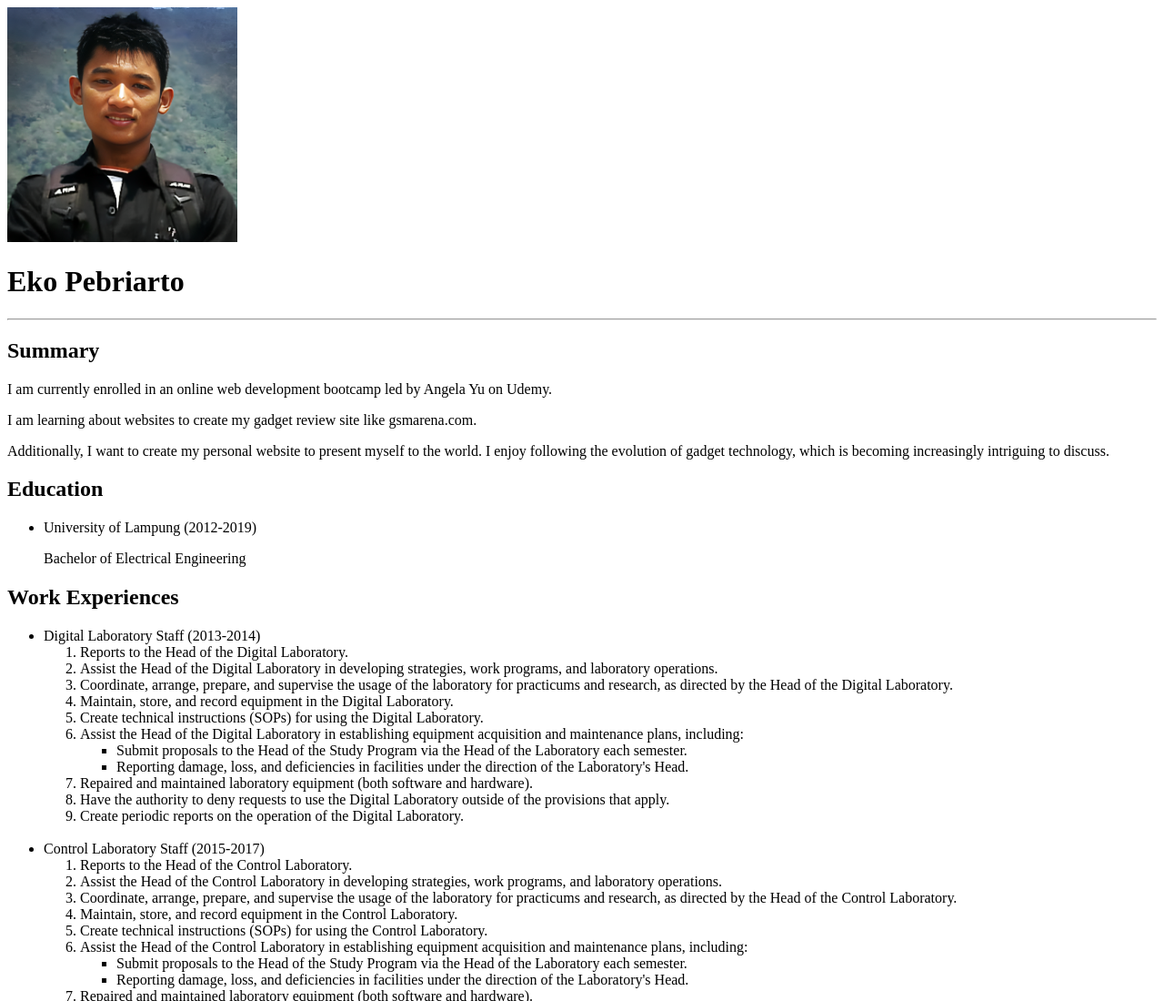
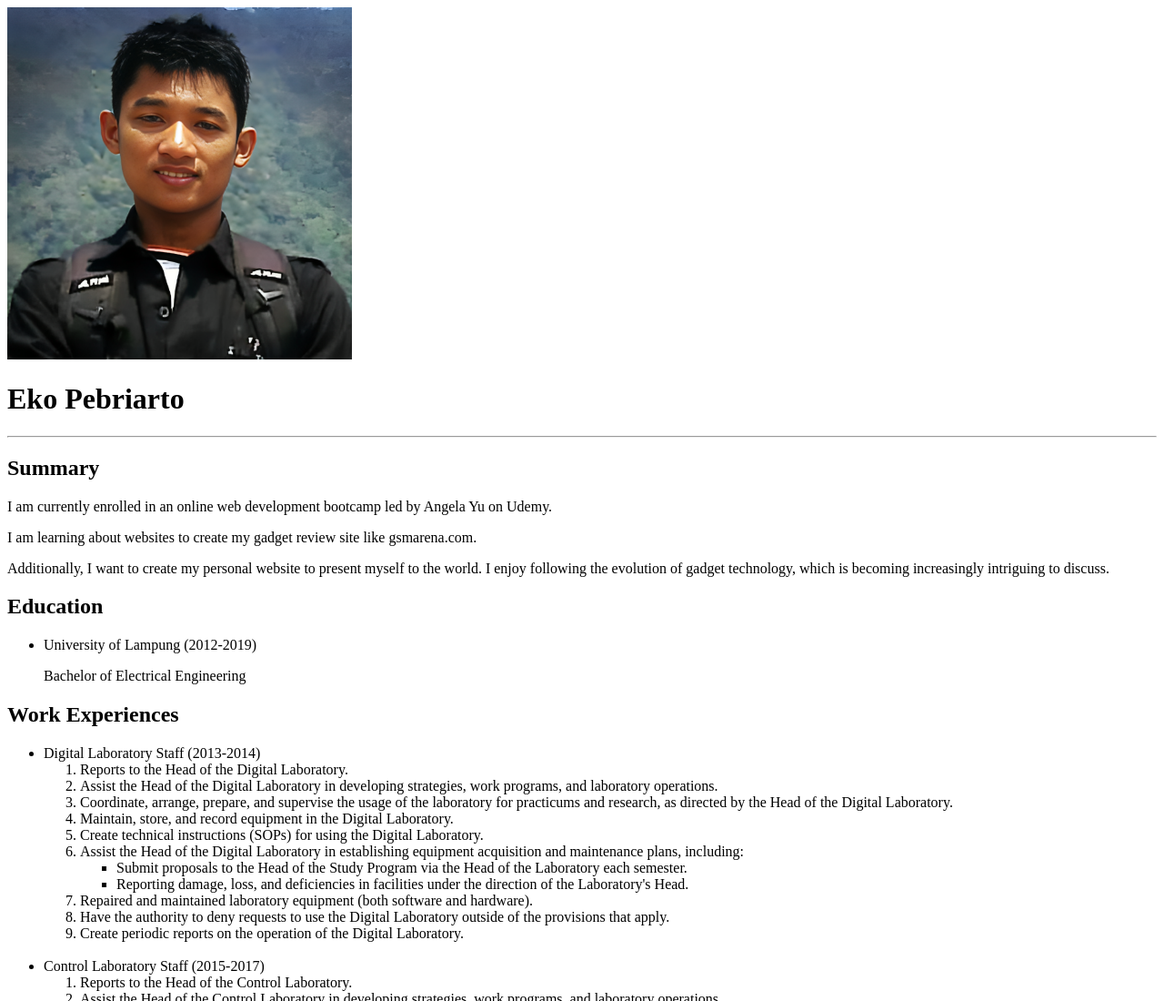
Before and after one commit to pebriarto/html-portfolio, a plain HTML site: page index.html in a window 1280 px wide. Shown: the top 1100 px of the page at 91% size. Drawn offline with Linux system fonts and the light colour scheme.

Commit message:
Update index.html

```diff
--- a/index.html
+++ b/index.html
@@ -7,7 +7,7 @@
     </head>
 
     <body>
-        <img src="./images/photo.png" alt="I am wearing a black shirt" style="max-width:20%; height:auto;">
+        <img src="./images/photo.png" alt="I am wearing a black shirt" style="max-width:30%; height:auto;">
         <h1>Eko Pebriarto</h1>
         <hr>
         <h2>Summary</h2>
```
